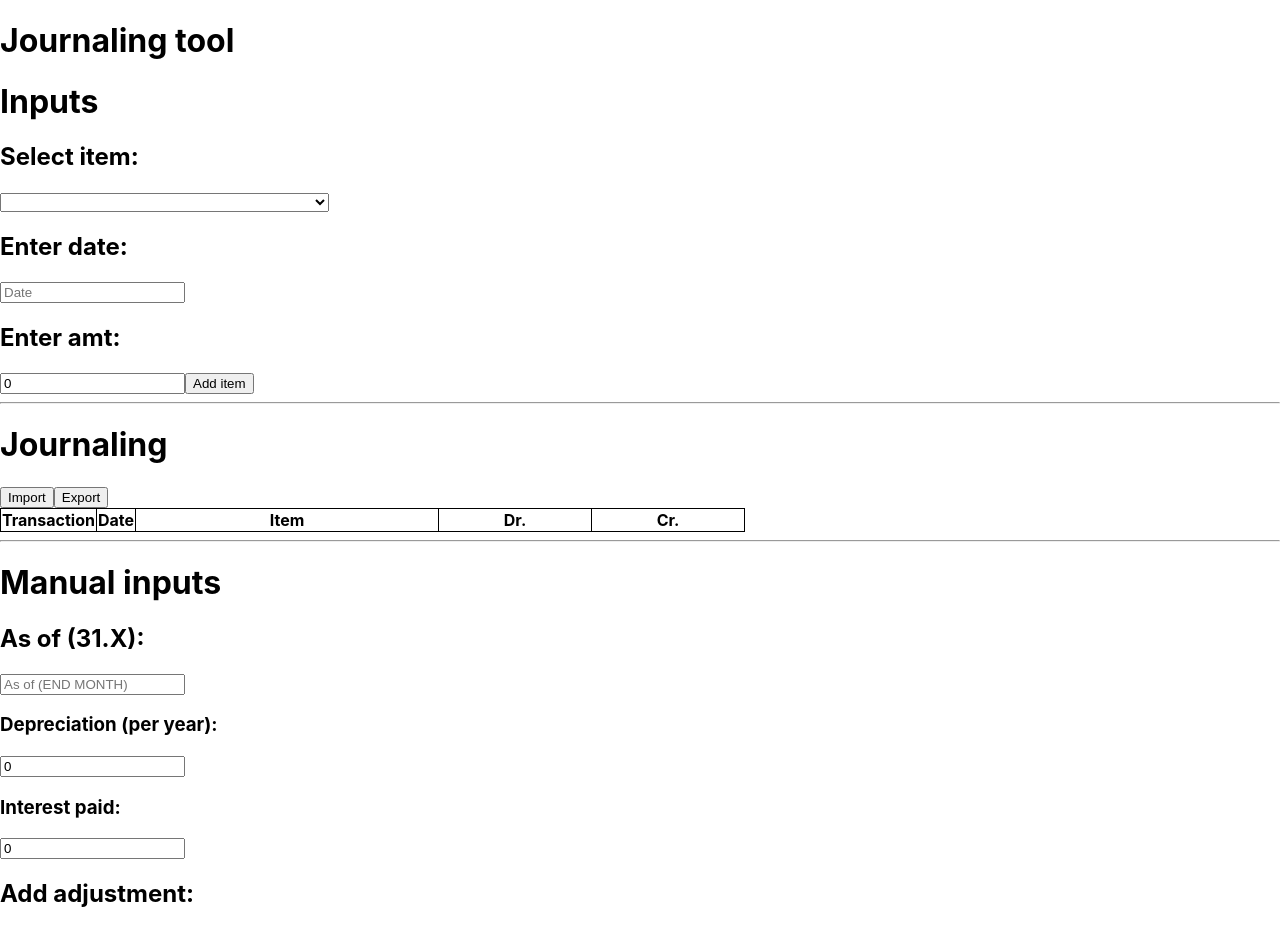
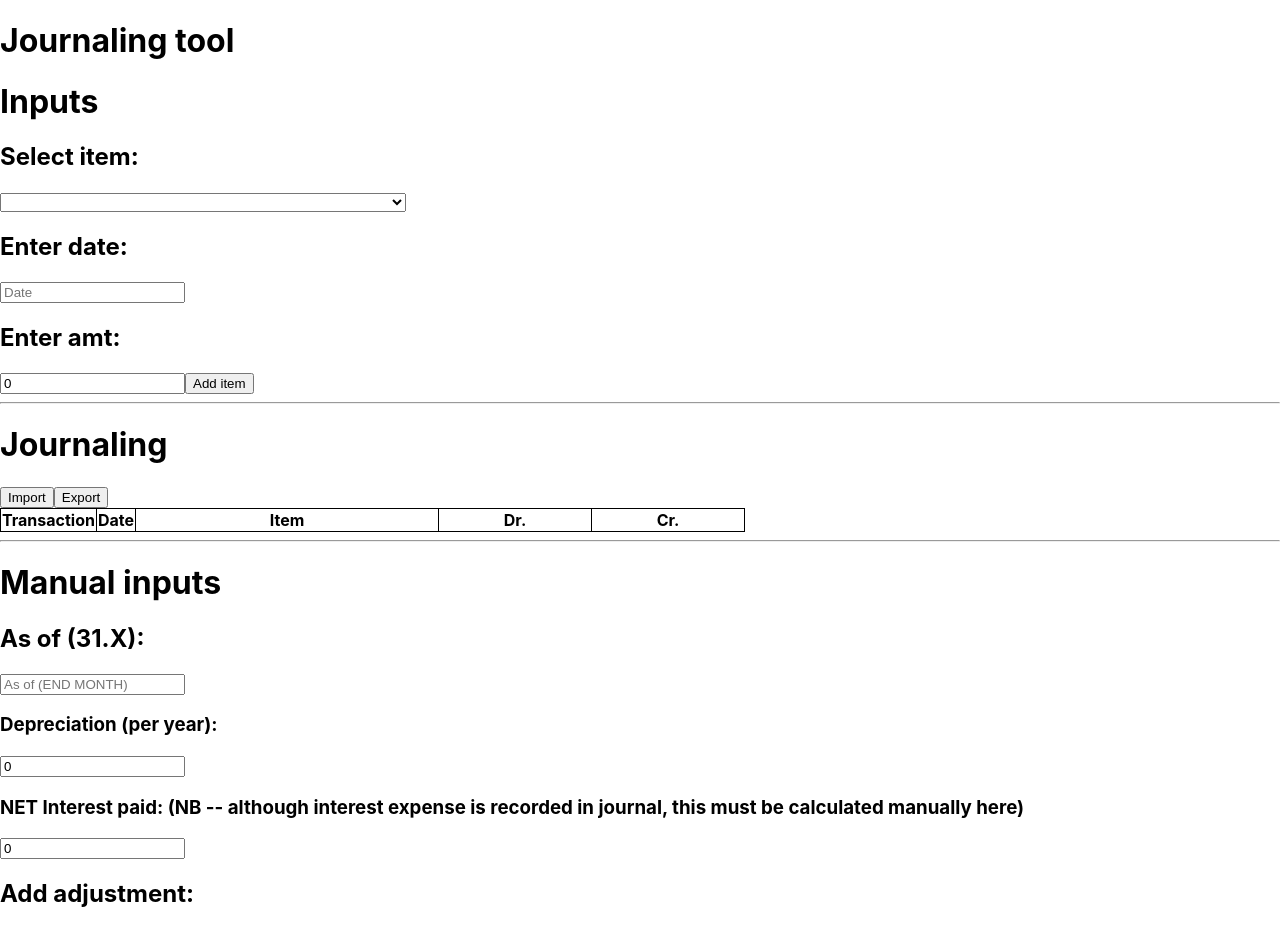
Before and after one commit to ErlendEllingsen/val-journaling-tool, a React (Create React App) app: page / in a window 1280 px wide. Shown: the top 927 px of the page. Built offline with nearby package versions, Linux system fonts and the light colour scheme.

Commit message:
add some new stuff

```diff
--- a/src/App.tsx
+++ b/src/App.tsx
@@ -45,6 +45,10 @@ const journalOpts: JournalItem[] = [
   newJournalItem('received_payment_prev_sales', 'received payment from clients from previous sales', 'Cash', 'Accounts Receivable'),
   newJournalItem('paid_inventories_purchased_account', 'paid for inventories purchased on account', 'Accounts payable', 'Cash'),
   newJournalItem('paid_salaries', '  paid for the salaries of the first semester of the year.', 'Salaries and Wages Expense ', 'Cash'),
+
+  newJournalItem('interest_income_earned', 'Interest income earned on cash and cash equivalent paid in cash', 'Cash', 'Interest Income'),
+  newJournalItem('interest_expense_paid', 'Interest expense paid in cash', 'Interest Expenses', 'Interest Income'),
+
 ];
 
 interface AddedItem {
@@ -393,7 +397,7 @@ function App() {
       <input type="text" placeholder="As of (END MONTH)" value={incomeStatementAsOf} onChange={(e) => { setIncomeStatementAsOf(e.target.value); }} />
       <h3>Depreciation (per year):</h3>
       <input type="number" placeholder="Sum" value={depreciationSum} onChange={(e) => { setDepreciationSum(Number(e.target.value)); }} />
-      <h3>Interest paid:</h3>
+      <h3>NET Interest paid: (NB -- although interest expense is recorded in journal, this must be calculated manually here)</h3>
       <input type="number" placeholder="Sum" value={interestPaidSum} onChange={(e) => { setInterestPaidSum(Number(e.target.value)); }} />
 
       <h2>Add adjustment:</h2>
```
